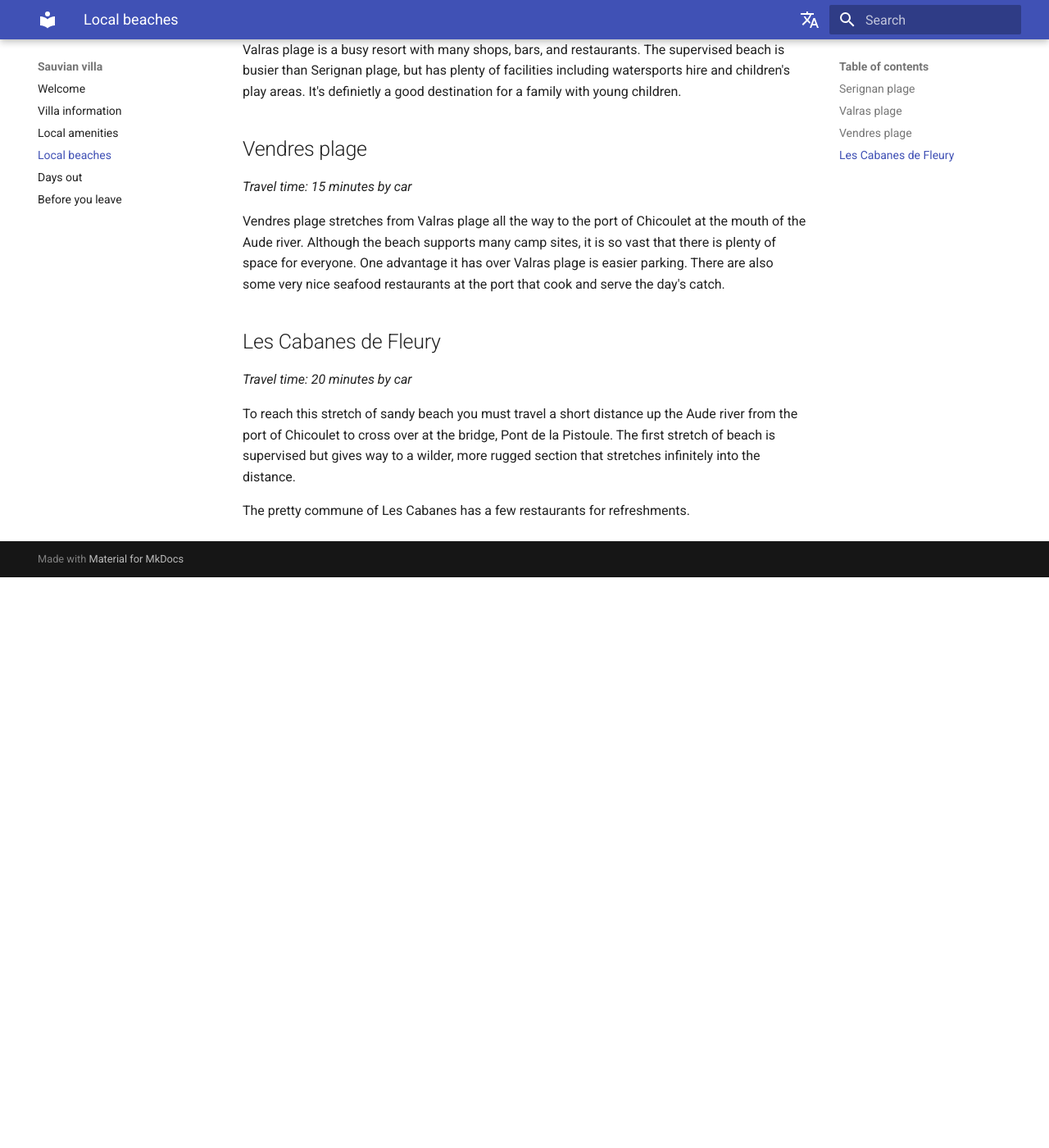
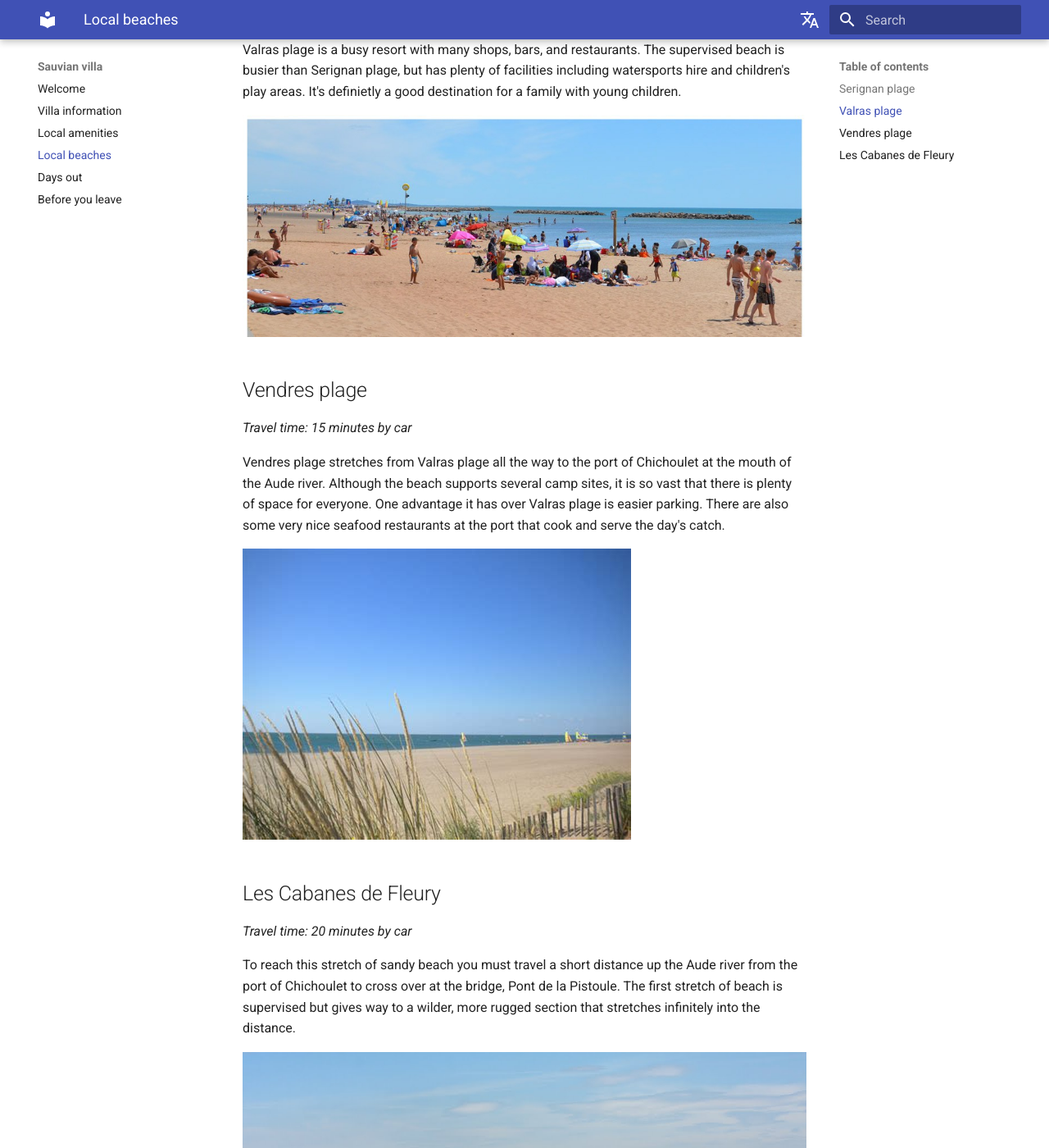
Before and after one commit to SueChaplain/guide-sauvian, an MkDocs documentation site: the page built from docs/localbeaches.md, in a window 1280 px wide and 1400 px high, scrolled down 1160 px. Shown: the whole window at 82% size. Built offline with MkDocs 1.6.1 and Material for MkDocs 9.7.7, drawn with Linux system fonts in a browser that asks for light colours; comment, search, counter and statistics services are not loaded; before the commit the page ends 1864 px from its top, so only the background shows below that.

Commit message:
Updates for 2023

```diff
--- a/docs/localbeaches.md
+++ b/docs/localbeaches.md
@@ -22,16 +22,22 @@ At the Western end is our favourite stretch, **Les Orpèllieres**. The beach is
 
 Valras plage is a busy resort with many shops, bars, and restaurants. The supervised beach is busier than Serignan plage, but has plenty of facilities including watersports hire and children's play areas. It's definietly a good destination for a family with young children.
 
+![Valras](./images/valras.jpg)
+
 ## Vendres plage
 
 *Travel time: 15 minutes by car*
 
-Vendres plage stretches from Valras plage all the way to the port of Chicoulet at the mouth of the Aude river. Although the beach supports many camp sites, it is so vast that there is plenty of space for everyone. One advantage it has over Valras plage is easier parking. There are also some very nice seafood restaurants at the port that cook and serve the day's catch.
+Vendres plage stretches from Valras plage all the way to the port of Chichoulet at the mouth of the Aude river. Although the beach supports several camp sites, it is so vast that there is plenty of space for everyone. One advantage it has over Valras plage is easier parking. There are also some very nice seafood restaurants at the port that cook and serve the day's catch.
+
+![Vendres](./images/vendres.jpg)
 
 ## Les Cabanes de Fleury
 
 *Travel time: 20 minutes by car*
 
-To reach this stretch of sandy beach you must travel a short distance up the Aude river from the port of Chicoulet to cross over at the bridge, Pont de la Pistoule. The first stretch of beach is supervised but gives way to a wilder, more rugged section that stretches infinitely into the distance.
+To reach this stretch of sandy beach you must travel a short distance up the Aude river from the port of Chichoulet to cross over at the bridge, Pont de la Pistoule. The first stretch of beach is supervised but gives way to a wilder, more rugged section that stretches infinitely into the distance.
+
+![Fleury](./images/fleury.jpg)
 
 The pretty commune of Les Cabanes has a few restaurants for refreshments.
```
Also changed, not shown: docs/endofstay.md (+1 -0 lines), docs/localamenities.md (+1 -0 lines), docs/villa.md (+19 -18 lines), docs/images/fleury.jpg (added), docs/images/valras.jpg (added), docs/images/vendres.jpg (added).
